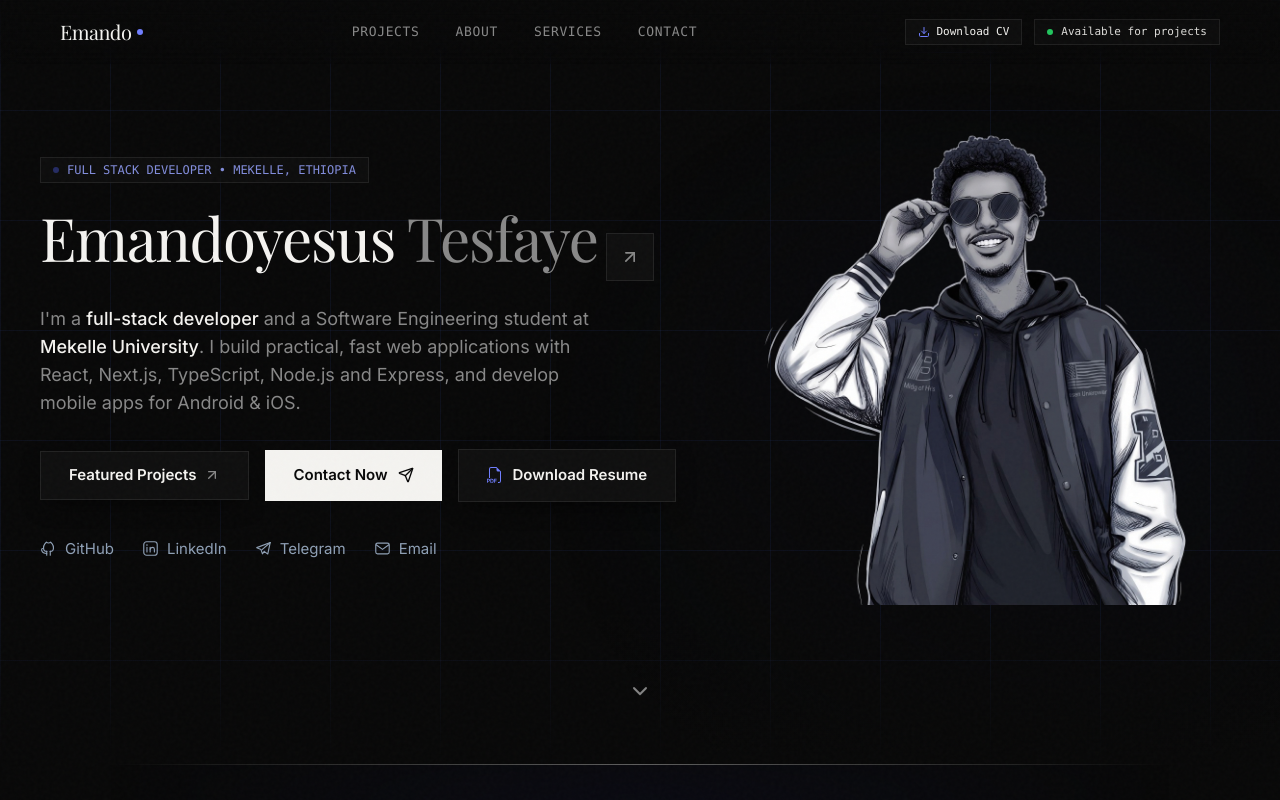
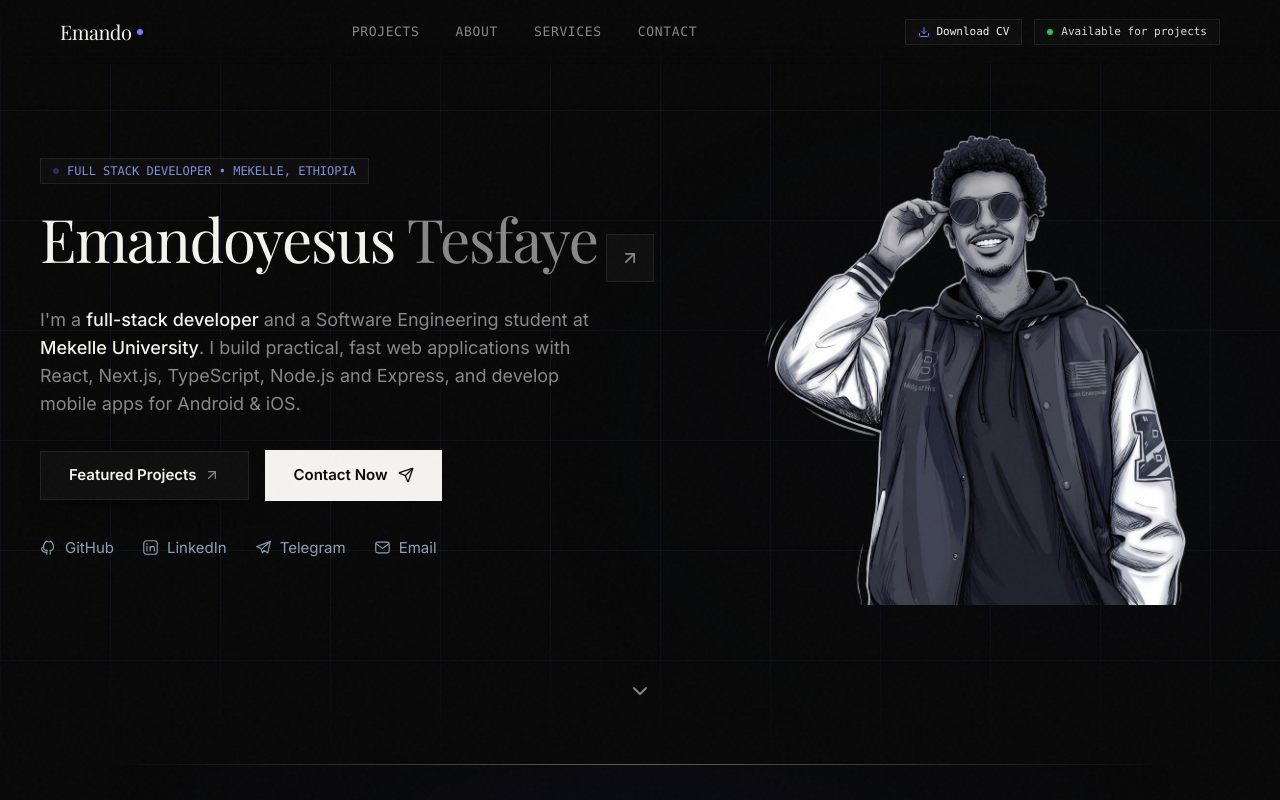
Before and after one commit to emandoyesus/portfolio_2, a Next.js app: page / in a window 1280 px wide. Shown: the top 800 px of the page. Built offline with nearby package versions, Linux system fonts and the light colour scheme.

Commit message:
style: remove download resume button from hero section

```diff
--- a/src/components/HeroSection.tsx
+++ b/src/components/HeroSection.tsx
@@ -6,7 +6,6 @@ import { motion } from "framer-motion";
 import RollingTextButton from "@/components/ui/button-rolling-text";
 import AddToBasketButton from "@/components/ui/button-add-to-basket";
 import SocialLinks from "@/components/ui/social-links";
-import { BsFiletypePdf } from "react-icons/bs";
 
 const containerVariants = {
   hidden: { opacity: 0 },
@@ -120,20 +119,6 @@ export default function HeroSection() {
 
             {/* Contact Now Button with Interactive Send Animation */}
             <AddToBasketButton href="#contact" label="Contact Now" />
-
-            {/* Download Resume Button styled strictly in the site design */}
-            <motion.a
-              href="/cv.pdf"
-              download="Emandoyesus_Tesfaye_Resume.pdf"
-              target="_blank"
-              rel="noopener noreferrer"
-              whileHover={{ y: -2 }}
-              whileTap={{ scale: 0.98 }}
-              className="group inline-flex items-center justify-center gap-2.5 px-7 py-3.5 text-[15px] font-semibold text-chalk border border-hairline bg-surface hover:border-accent/60 hover:bg-card hover:text-accent transition-all duration-300 shadow-[0_8px_24px_-8px_rgba(0,0,0,0.8)] select-none cursor-pointer"
-            >
-              <BsFiletypePdf className="size-4 text-accent transition-transform duration-200 group-hover:scale-110" />
-              <span>Download Resume</span>
-            </motion.a>
           </motion.div>
 
           {/* Social Links: GitHub, LinkedIn, Telegram, Email */}
```
